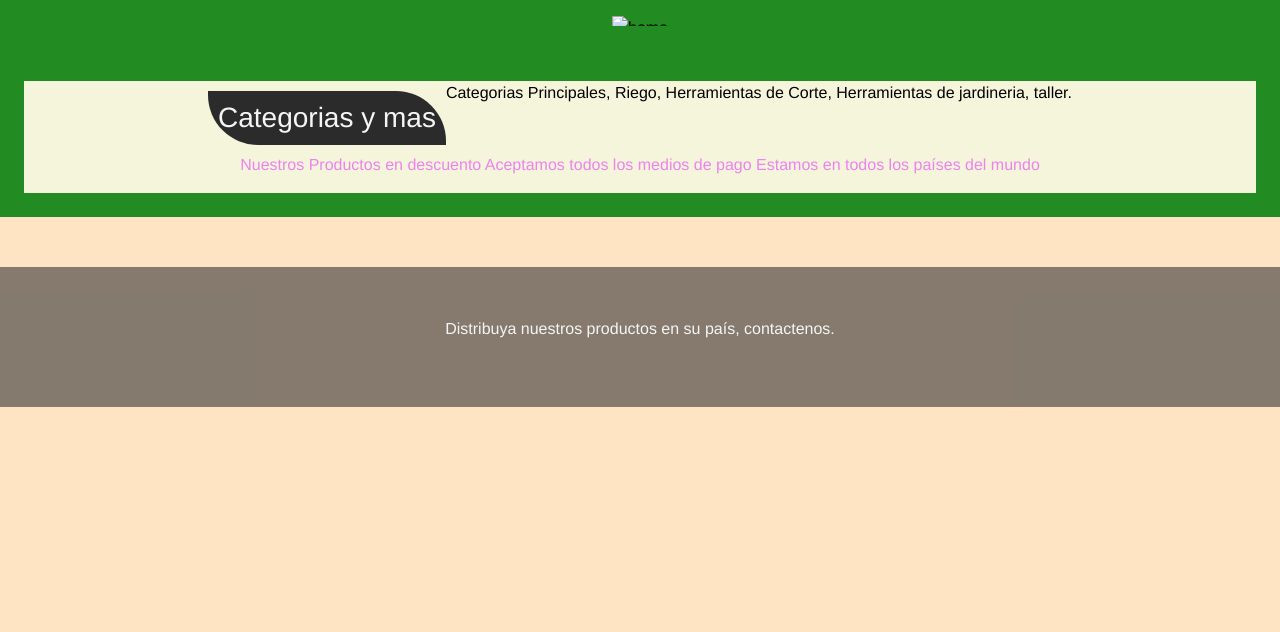
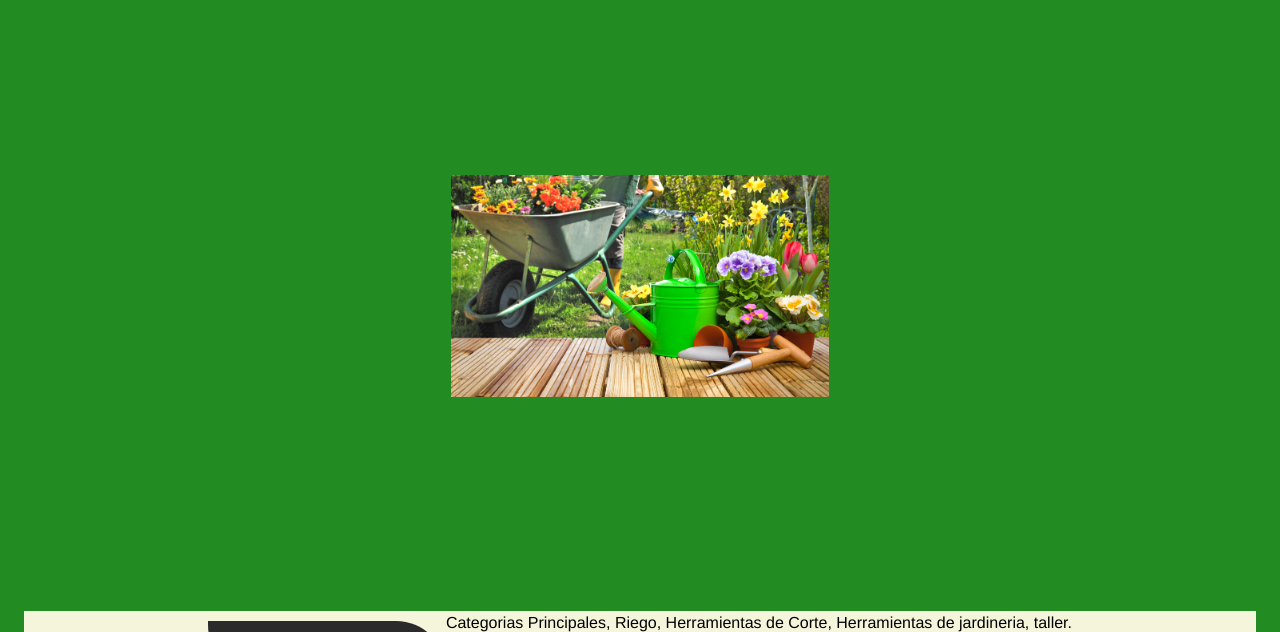
Before and after one commit to ianlazaro/Comision-Sabado, a plain HTML site: page index.html in a window 1280 px wide. Shown: the part 468-1100 px from the top of the page. Before the commit the page ends 875 px from the top, so only its background shows below. Drawn offline with nearby package versions, Linux system fonts and the light colour scheme.

Commit message:
agregando archivos del proyecto

```diff
--- a/index.html
+++ b/index.html
@@ -74,7 +74,7 @@ sesto est tal cosa
                 Voluptas, optio exercitationem.</p>
             </div>
             <div class="img">
-            <img src="img/img para Home.jpg" alt="home">
+            <img src="img/Home.jpg" alt="home">
         </div>
     </main>
     <main>
```
